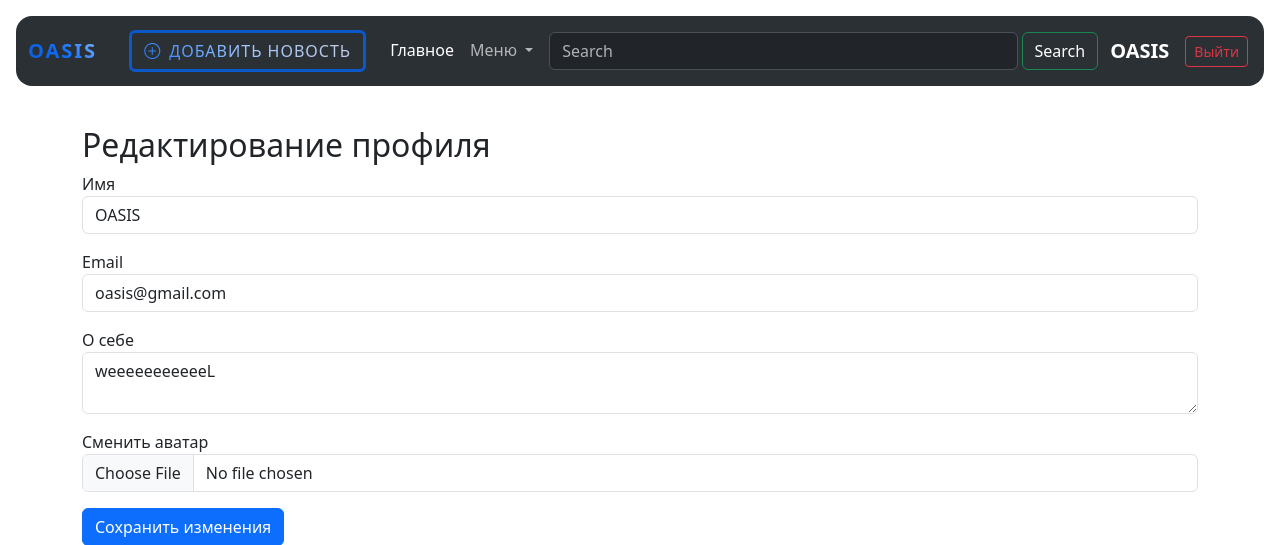
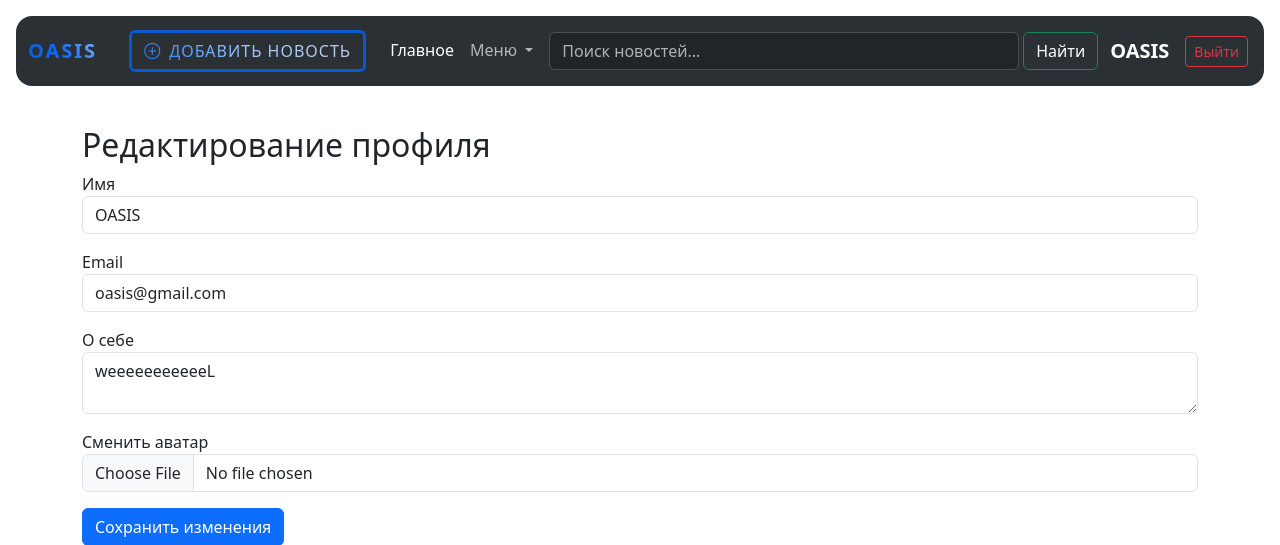
Before and after one commit to Ek2011/web_app, a Flask app: page /edit_profile in a window 1280 px wide. Shown: the top 545 px of the page. Run offline with Flask 3, Linux system fonts and the light colour scheme; a user stored in the database is signed in; some libraries are stand-ins or nearby versions.

Commit message:
поиск

```diff
--- a/main.py
+++ b/main.py
@@ -248,13 +248,23 @@ def delete_comment(id):
 @app.route("/")
 def index():
     db_sess = db_session.create_session()
+
+    search_query = request.args.get('q', '').strip()
+
     if current_user.is_authenticated:
-        news = db_sess.query(News).filter((News.user == current_user) | (News.is_private != True)).order_by(
-            desc(News.created_date)).all()
+        query = db_sess.query(News).filter((News.user == current_user) | (News.is_private != True))
     else:
-        news = db_sess.query(News).filter(News.is_private != True).order_by(desc(News.created_date)).all()
+        query = db_sess.query(News).filter(News.is_private != True)
+
+    if search_query:
+        query = query.filter(
+            (News.title.like(f"%{search_query}%")) |
+            (News.content.like(f"%{search_query}%"))
+        )
+
+    news = query.order_by(desc(News.created_date)).all()
+
     return render_template("index.html", news=news, UPLOAD_FOLDER=UPLOAD_FOLDER)
-
 
 
 @app.route("/my_news/<int:user_id>")
--- a/templates/base.html
+++ b/templates/base.html
@@ -87,9 +87,10 @@
 
                         </li>
                     </ul>
-                    <form class="d-flex flex-grow-1 p-2" role="search">
-                        <input class="form-control me-1" type="search" placeholder="Search" aria-label="Search"/>
-                        <button class="btn btn-outline-success text-white" type="submit">Search</button>
+                    <form class="d-flex flex-grow-1 p-2" role="search" action="/" method="GET">
+                        <input class="form-control me-1" type="search" name="q" placeholder="Поиск новостей..."
+                               aria-label="Search" value="{{ request.args.get('q', '') }}"/>
+                        <button class="btn btn-outline-success text-white" type="submit">Найти</button>
                     </form>
                     <ul class="navbar-nav ms-auto p-1 align-items-center">
                         <li class="nav-item d-flex align-items-center">
@@ -102,9 +103,10 @@
                         </li>
                     </ul>
                     {% else %}
-                    <form class="d-flex flex-grow-1 p-2" role="search">
-                        <input class="form-control me-1" type="search" placeholder="Search" aria-label="Search"/>
-                        <button class="btn btn-outline-success text-white" type="submit">Search</button>
+                    <form class="d-flex flex-grow-1 p-2" role="search" action="/" method="GET">
+                        <input class="form-control me-1" type="search" name="q" placeholder="Поиск новостей..."
+                               aria-label="Search" value="{{ request.args.get('q', '') }}"/>
+                        <button class="btn btn-outline-success text-white" type="submit">Найти</button>
                     </form>
                     <div class="btn-group p-1" role="group" aria-label="">
                         <a href="/register" class="btn btn-primary">Регистрация</a>
```
